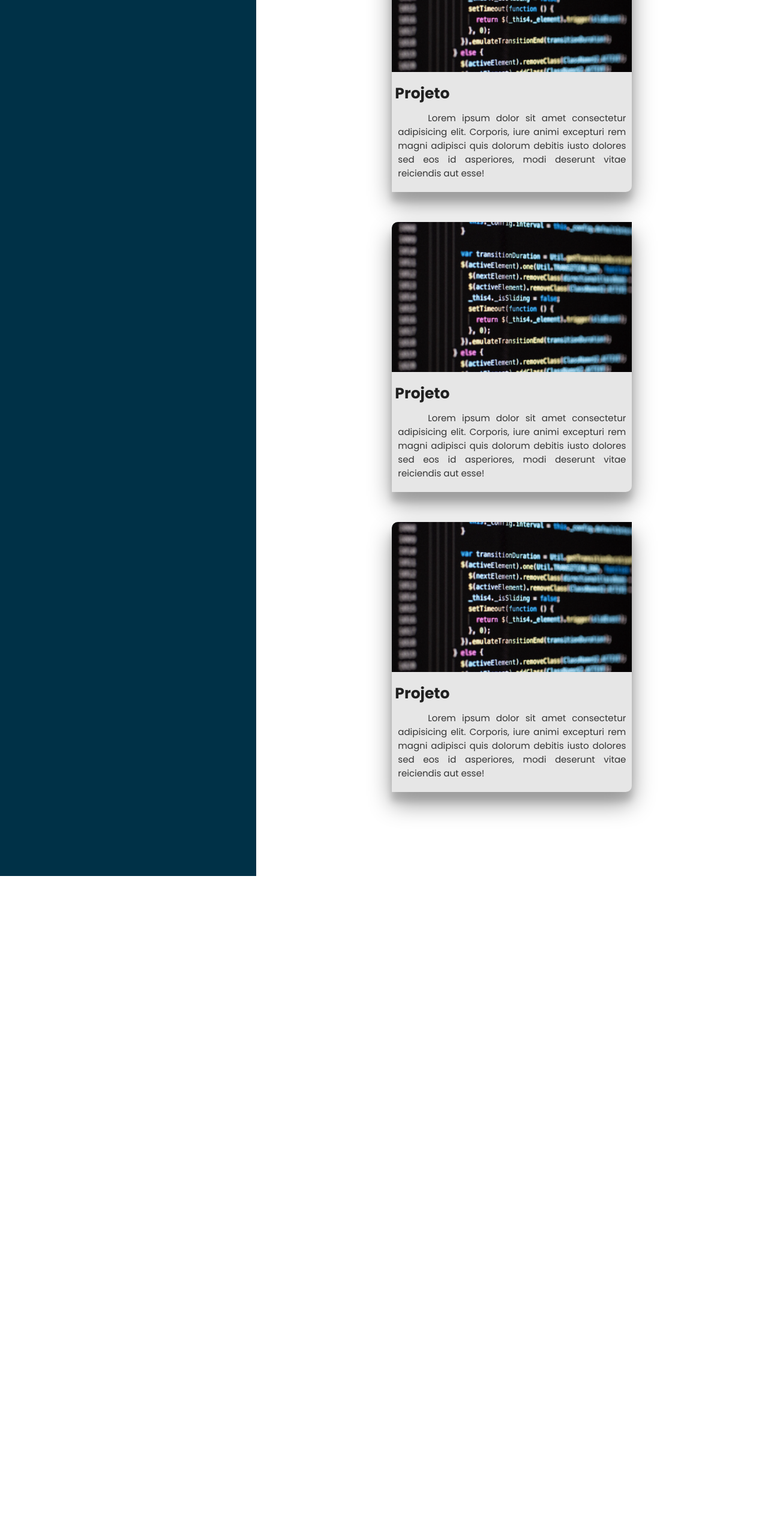
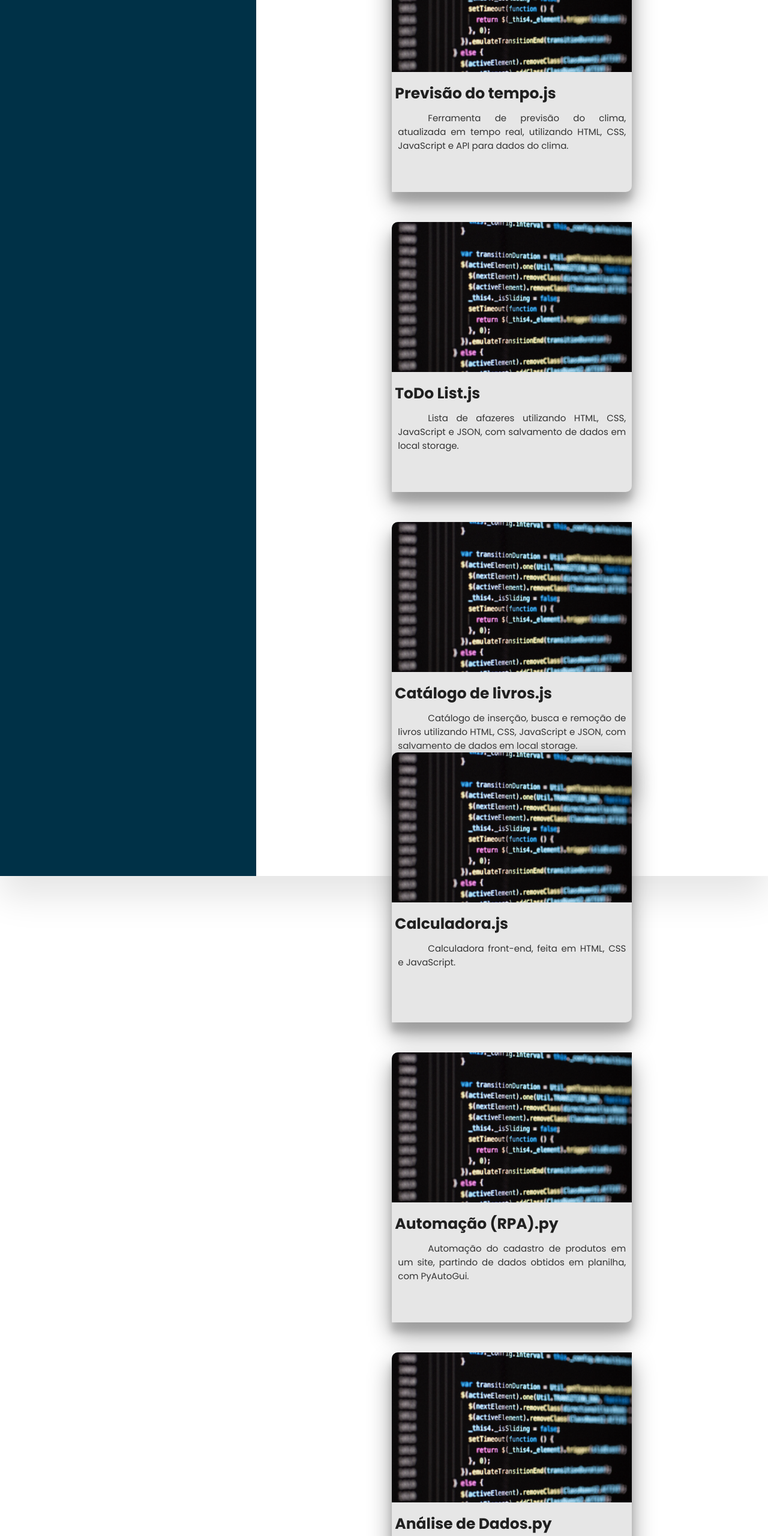
Before and after one commit to Nandofcam/Portfolio, a plain HTML site: page index.html in a window 1280 px wide. Shown: the part 1780-4340 px from the top of the page at 60% size. Before the commit the page ends 3240 px from the top, so only its background shows below. Drawn offline with Linux system fonts and the light colour scheme.

Commit message:
Inclusão dos projetos
Criação de novos cards e inclusão dos projetos.

```diff
--- a/index.html
+++ b/index.html
@@ -147,20 +147,48 @@
             <div class="projects">
                 <h2 class="title2">Projetos Pessoais</h2>
                 <div class="box">
-                    <div class="card card1">
+                    <div class="card">
                         <img src="assets/imagem.jpeg" alt="imagem1">
-                        <h1>Projeto</h1>
-                        <p>Lorem ipsum dolor sit amet consectetur adipisicing elit. Corporis, iure animi excepturi rem magni adipisci quis dolorum debitis iusto dolores sed eos id asperiores, modi deserunt vitae reiciendis aut esse!</p>
+                        <h1>Previsão do tempo.js</h1>
+                        <p>Ferramenta de previsão do clima, atualizada em tempo real, utilizando HTML, CSS, JavaScript e API para dados do clima.</p>
                     </div>
-                    <div class="card card2">
+                    <div class="card">
                         <img src="assets/imagem.jpeg" alt="imagem2">
-                        <h1>Projeto</h1>
-                        <p>Lorem ipsum dolor sit amet consectetur adipisicing elit. Corporis, iure animi excepturi rem magni adipisci quis dolorum debitis iusto dolores sed eos id asperiores, modi deserunt vitae reiciendis aut esse!</p>
+                        <h1>ToDo List.js</h1>
+                        <p>Lista de afazeres utilizando HTML, CSS, JavaScript e JSON, com salvamento de dados em local storage.</p>
                     </div>
-                    <div class="card card3">
+                    <div class="card">
                         <img src="assets/imagem.jpeg" alt="imagem3">
-                        <h1>Projeto</h1>
-                        <p>Lorem ipsum dolor sit amet consectetur adipisicing elit. Corporis, iure animi excepturi rem magni adipisci quis dolorum debitis iusto dolores sed eos id asperiores, modi deserunt vitae reiciendis aut esse!</p>
+                        <h1>Catálogo de livros.js</h1>
+                        <p>Catálogo de inserção, busca e remoção de livros utilizando HTML, CSS, JavaScript e JSON, com salvamento de dados em local storage.</p>
+                    <div class="card">
+                        <img src="assets/imagem.jpeg" alt="imagem1">
+                        <h1>Calculadora.js</h1>
+                        <p>Calculadora front-end, feita em HTML, CSS e JavaScript.</p>
+                    </div>
+                    <div class="card">
+                        <img src="assets/imagem.jpeg" alt="imagem2">
+                        <h1>Automação (RPA).py</h1>
+                        <p>Automação do cadastro de produtos em um site, partindo de dados obtidos em planilha, com PyAutoGui.</p>
+                    </div>
+                    <div class="card">
+                        <img src="assets/imagem.jpeg" alt="imagem3">
+                        <h1>Análise de Dados.py</h1>
+                        <p>Um programa que filtra os clientes inativos, junto a realização da análise dos motivos do cancelamento.</p>
+                    <div class="card">
+                        <img src="assets/imagem.jpeg" alt="imagem1">
+                        <h1>Previsão com IA.py</h1>
+                        <p>Projeto em Python para realizar previsões com uso de IA e Machine Learning.</p>
+                    </div>
+                    <div class="card">
+                        <img src="assets/imagem.jpeg" alt="imagem2">
+                        <h1>Agenda.py</h1>
+                        <p>Projeto de agenda feito em python, com interface gráfica TKinter.</p>
+                    </div>
+                    <div class="card">
+                        <img src="assets/imagem.jpeg" alt="imagem3">
+                        <h1>Calculadora.py</h1>
+                        <p>Calculadora funcional em python baseada no layout do iphone, interface projetada em TKinter (botão +/- ainda não funciona).</p>
                     </div>
                 </div>
             </div>
--- a/style.css
+++ b/style.css
@@ -246,15 +246,15 @@ p
 }
 .projects .box
 {
-    position: relative;
     width: 100%;
     display: flex;
-    flex-flow: row  wrap;
+    flex-flow: row wrap;
     justify-content: space-between;
     align-items: center;
 }
 .projects   .box    .card
 {
+    position: relative;
     cursor: pointer;
     margin-bottom: 50px;
     background-color: rgb(230, 230, 230);
```
